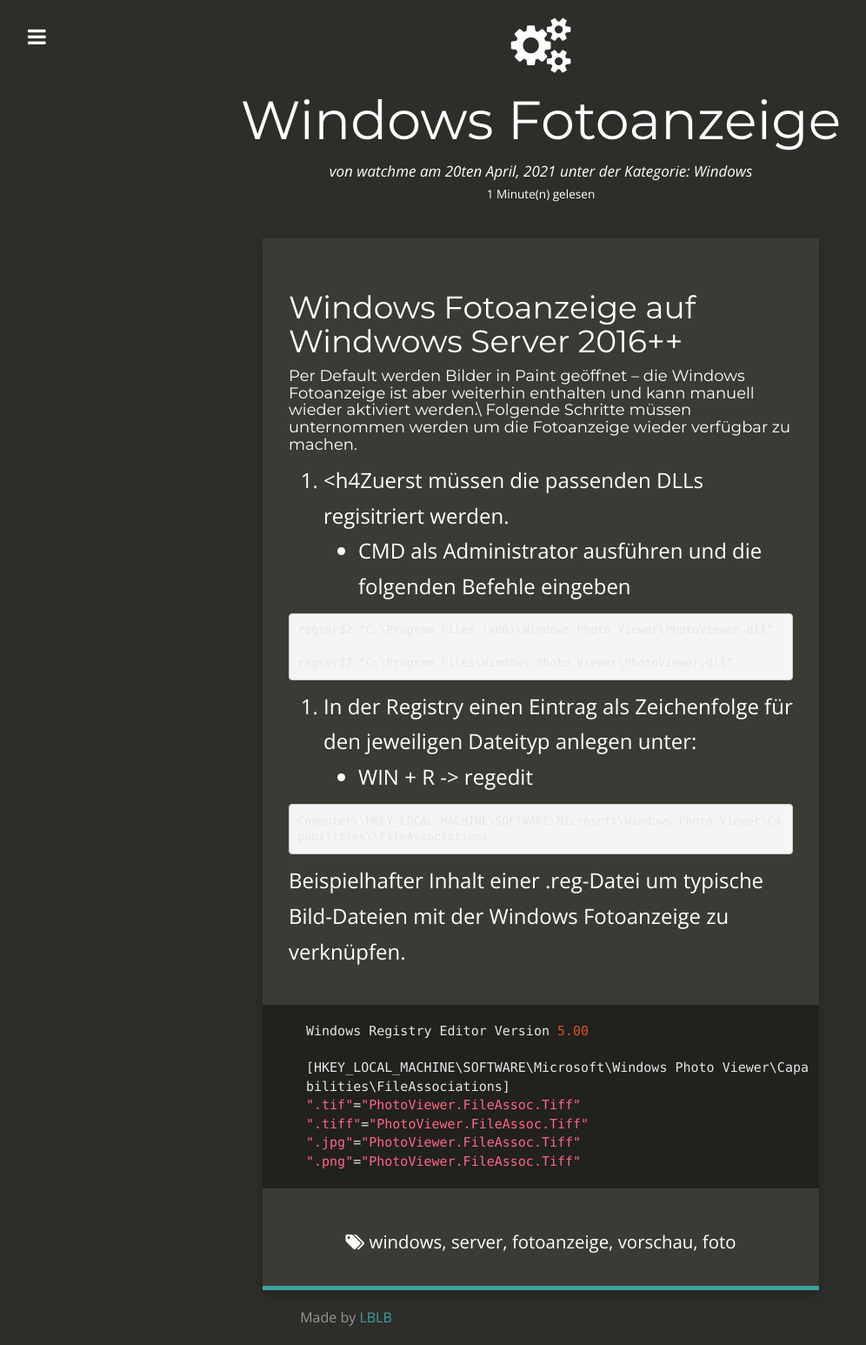
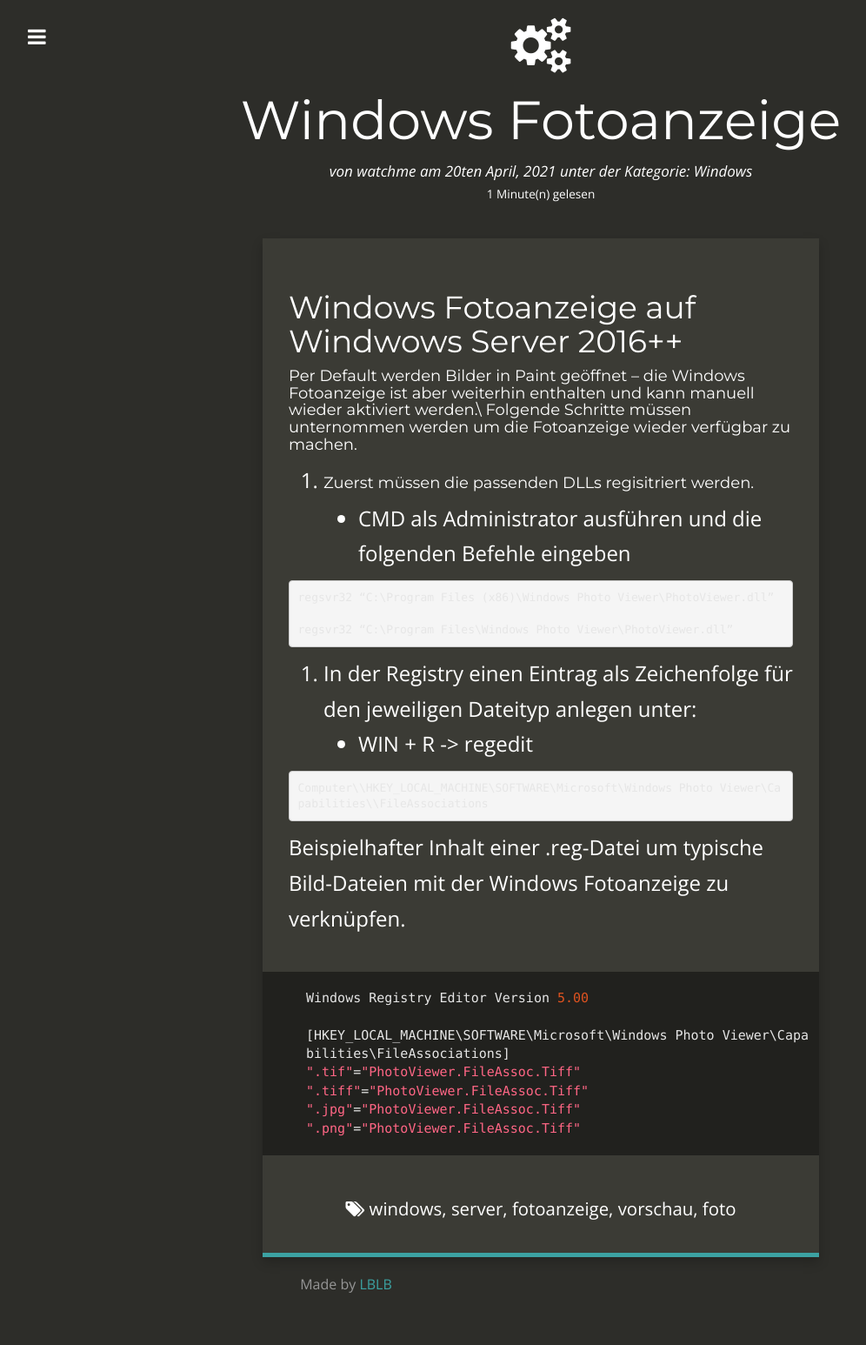
Before and after one commit to eski1337/lblb-it-ffd00, a Jekyll site: the page built from _posts/2021-04-20-WindowsFotoanzeige.md, in a window 1280 px wide. Shown: the whole page at 87% size, without its empty margins (18-1014 px from the left). Built offline with Jekyll 4.4.1, drawn with Linux system fonts in a browser that asks for light colours; nearby versions of some CDN libraries; comment, search, counter and statistics services are not loaded; after the commit the page ends 1508 px from its top, so only the background shows below that.

Commit message:
2021-04-20-WindowsFotoanzeige.md: changed

````diff
--- a/_posts/2021-04-20-WindowsFotoanzeige.md
+++ b/_posts/2021-04-20-WindowsFotoanzeige.md
@@ -18,7 +18,7 @@
 <h4>Per Default werden Bilder in Paint geöffnet – die Windows Fotoanzeige ist aber weiterhin enthalten und kann manuell wieder aktiviert werden.\
 Folgende Schritte müssen unternommen werden um die Fotoanzeige wieder verfügbar zu machen.</h4>
 
-1.  <h4Zuerst müssen die passenden DLLs regisitriert werden.
+1.  <h4>Zuerst müssen die passenden DLLs regisitriert werden.
     *   CMD als Administrator ausführen und die folgenden Befehle eingeben
 
 ```txt
````
